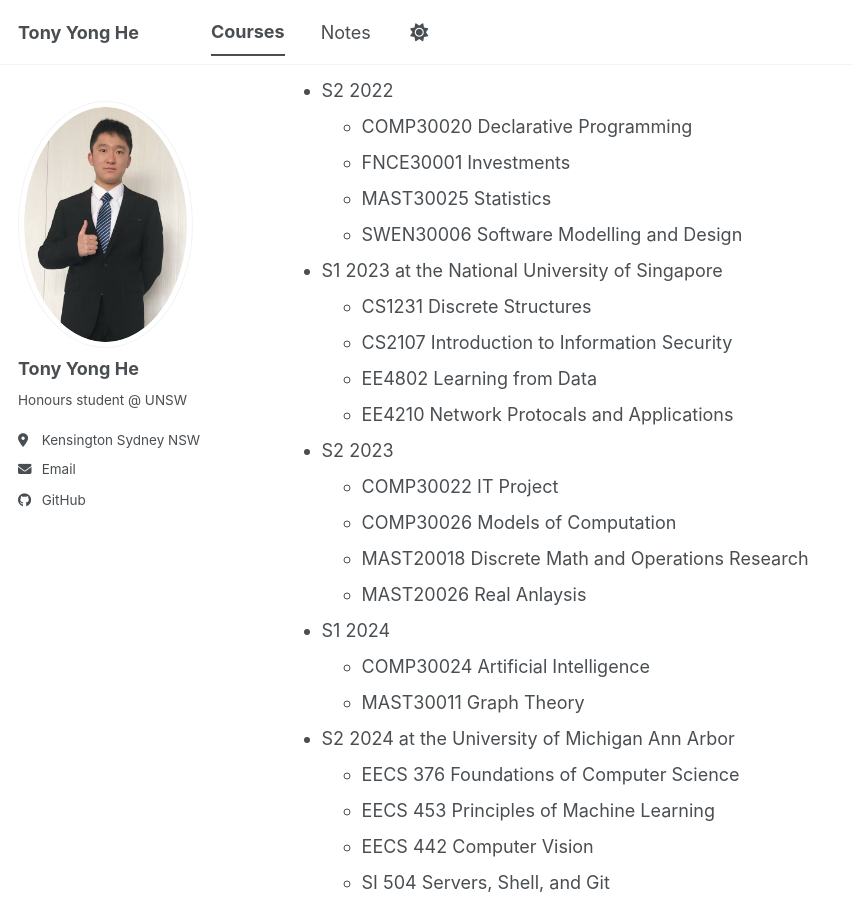
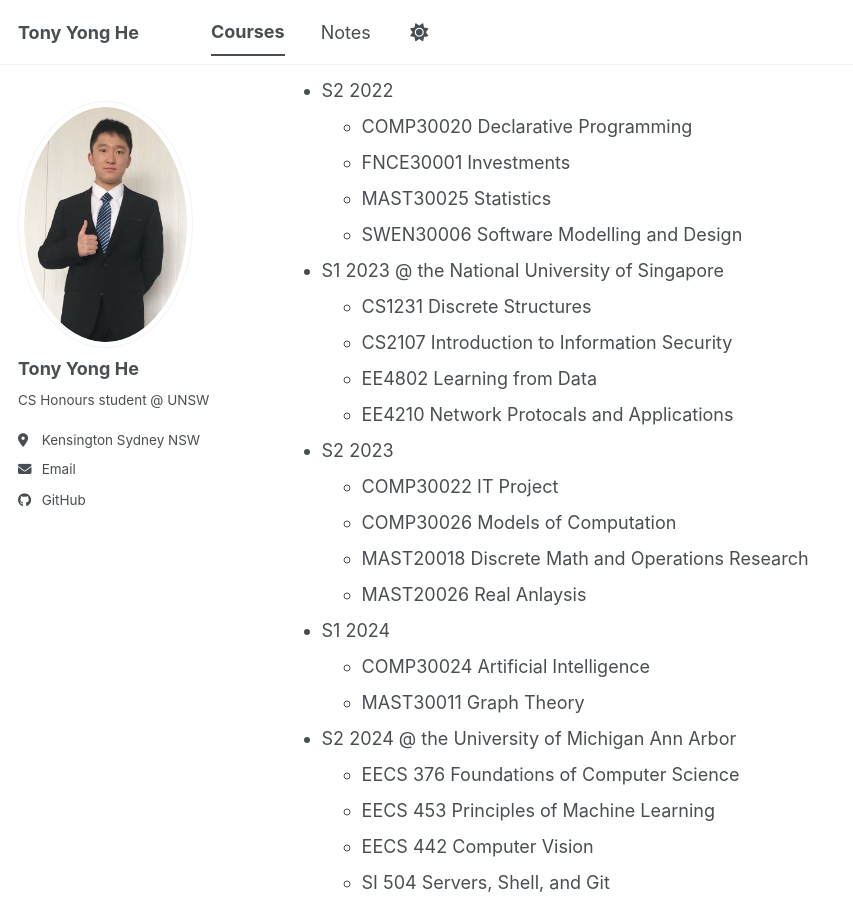
Before and after one commit to TonyYHe/TonyYHe.github.io, a Jekyll site: the page built from _pages/courses.md, in a window 1280 px wide and 900 px high, scrolled down 733 px. Shown: the whole window, without its empty margins (0-853 px from the left). Built offline with Jekyll 4.4.1, drawn with Linux system fonts in a browser that asks for light colours; a script bundle is joined from its source files by our own code; library files that are not in the unit come from our copies.

Commit message:
Make minor fixes to content

```diff
--- a/_config.yml
+++ b/_config.yml
@@ -26,7 +26,7 @@ author:
   avatar           : "tony.png"
   name             : "Tony Yong He"
   pronouns         : # example: "she/her"
-  bio              : "Honours student @ UNSW"
+  bio              : "CS Honours student @ UNSW"
   location         : "Kensington Sydney NSW"
   # employer         : "University of New South Wales"
   uri              : # URL
--- a/_pages/courses.md
+++ b/_pages/courses.md
@@ -28,7 +28,7 @@ This is the list of courses I took during my undergraduate studies and my honour
     - FNCE30001 Investments
     - MAST30025 Statistics
     - SWEN30006 Software Modelling and Design
-- S1 2023 at the National University of Singapore
+- S1 2023 @ the National University of Singapore
     - CS1231 Discrete Structures
     - CS2107 Introduction to Information Security
     - EE4802 Learning from Data
@@ -41,7 +41,7 @@ This is the list of courses I took during my undergraduate studies and my honour
 - S1 2024
     - COMP30024 Artificial Intelligence
     - MAST30011 Graph Theory
-- S2 2024 at the University of Michigan Ann Arbor
+- S2 2024 @ the University of Michigan Ann Arbor
     - EECS 376 Foundations of Computer Science
     - EECS 453 Principles of Machine Learning
     - EECS 442 Computer Vision
```
